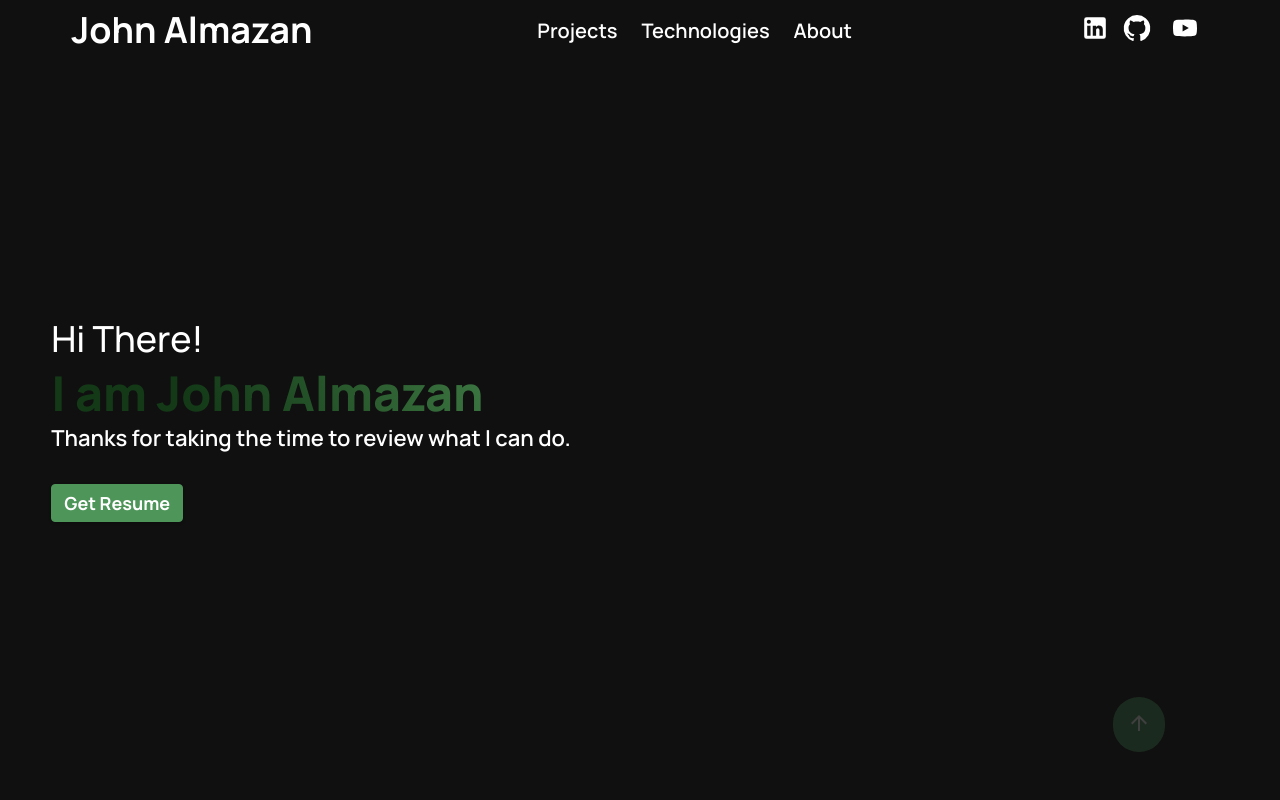
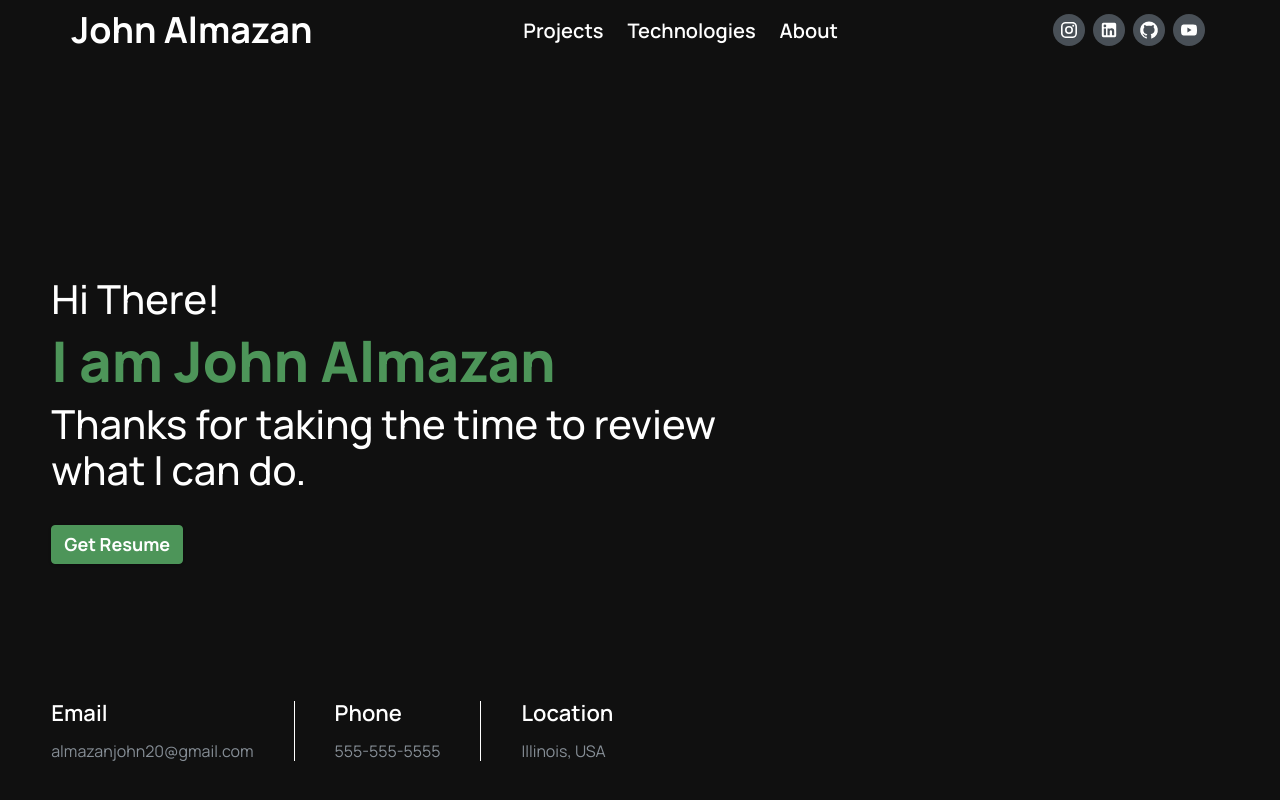
Before and after one commit to almazankaze/almazankaze.github.io, a React (Create React App) app: page / in a window 1280 px wide. Shown: the top 800 px of the page. Built offline with nearby package versions, Linux system fonts and the light colour scheme.

Commit message:
added scrollbutton and new social icons

```diff
--- a/src/components/navbar/Navbar.js
+++ b/src/components/navbar/Navbar.js
@@ -1,11 +1,11 @@
 import React from "react";
 import MenuIcon from "@mui/icons-material/Menu";
 import CloseIcon from "@mui/icons-material/Close";
-import SocialLinks from "./SocialLinks";
 
 import { useGlobalContext } from "../../context";
 
 import "./navbar.css";
+import SocialIcons from "../social-icons/SocialIcons";
 
 const Navbar = () => {
   const { setShowMenu, showMenu } = useGlobalContext();
@@ -38,12 +38,12 @@ const Navbar = () => {
             </li>
           </ul>
           <div className="mobile-social-links">
-            <SocialLinks />
+            <SocialIcons />
           </div>
         </div>
 
         <div className="right-nav">
-          <SocialLinks />
+          <SocialIcons />
         </div>
 
         <div className="menu-btn">
--- a/src/components/navbar/SocialLinks.js
+++ /dev/null
@@ -1,41 +0,0 @@
-import LinkedInIcon from "@mui/icons-material/LinkedIn";
-import GitHubIcon from "@mui/icons-material/GitHub";
-import YouTubeIcon from "@mui/icons-material/YouTube";
-
-function SocialLinks() {
-  return (
-    <ul>
-      <li>
-        <a
-          href="https://linkedin.com/in/john-almazan/"
-          target="_blank"
-          rel="noopener noreferrer"
-        >
-          <LinkedInIcon titleAccess="linkedin" className="social-icon" />
-        </a>
-      </li>
-      <li>
-        <a
-          href="https://github.com/almazankaze"
-          target="_blank"
-          rel="noopener noreferrer"
-          className="social-icon"
-        >
-          <GitHubIcon titleAccess="github" className="social-icon" />
-        </a>
-      </li>
-      <li>
-        <a
-          href="https://github.com/almazankaze"
-          target="_blank"
-          rel="noopener noreferrer"
-          className="social-icon"
-        >
-          <YouTubeIcon titleAccess="youtube" className="social-icon" />
-        </a>
-      </li>
-    </ul>
-  );
-}
-
-export default SocialLinks;
--- a/src/components/navbar/navbar.css
+++ b/src/components/navbar/navbar.css
@@ -47,13 +47,6 @@
   color: var(--gray-400);
 }
 
-.social-icon {
-  color: var(--white);
-  margin: 0 0.375rem;
-  transform: scale(1.2);
-  cursor: pointer;
-}
-
 .mobile-social-links {
   display: none;
 }
@@ -66,13 +59,9 @@
   .nav-link a {
     font-size: 1.125rem;
   }
-
-  .social-icon {
-    transform: scale(1.1);
-  }
 }
 
-@media (max-width: 900px) {
+@media (max-width: 962px) {
   .menu-btn {
     display: block;
     cursor: pointer;
@@ -109,6 +98,10 @@
     flex-direction: column;
   }
 
+  .right-nav {
+    display: none;
+  }
+
   .nav-link {
     padding: 1rem;
     border-bottom: #ccc solid 1px;
@@ -120,10 +113,6 @@
 
   .middle-nav.show {
     transform: translateX(-20px);
-  }
-
-  .right-nav {
-    display: none;
   }
 
   .mobile-social-links {
--- a/src/components/scrollUp/ScrollUp.js
+++ b/src/components/scrollUp/ScrollUp.js
@@ -1,11 +1,33 @@
+import { useState, useEffect } from "react";
 import ArrowUpwardIcon from "@mui/icons-material/ArrowUpward";
 import "./scrollUp.css";
 
 const ScrollUp = () => {
+  const [visible, setVisible] = useState(false);
+
+  useEffect(() => {
+    const handleScrollButtunVisibility = () => {
+      window.pageYOffset > 300 ? setVisible(true) : setVisible(false);
+    };
+
+    window.addEventListener("scroll", handleScrollButtunVisibility);
+
+    return () => {
+      window.removeEventListener("scroll", handleScrollButtunVisibility);
+    };
+  }, []);
+
+  const scrollToTop = () => {
+    window.scrollTo({ top: 0, behavior: "smooth" });
+  };
+
   return (
-    <div className="scroll-up">
+    <div
+      className={visible ? "scroll-up show" : "scroll-up hide"}
+      onClick={scrollToTop}
+    >
       <div className="arrow">
-        <ArrowUpwardIcon />
+        <ArrowUpwardIcon sx={{ width: "28px" }} />
       </div>
     </div>
   );
--- a/src/components/scrollUp/scrollUp.css
+++ b/src/components/scrollUp/scrollUp.css
@@ -19,3 +19,17 @@
   transform: translateY(-8px);
   opacity: 1;
 }
+
+.scroll-up.hide {
+  display: none;
+}
+
+.scroll-up.show {
+  display: block;
+}
+
+@media (max-width: 1368px) {
+  .scroll-up.show {
+    display: none;
+  }
+}
--- /dev/null
+++ b/src/components/social-icons/SocialIcons.js
@@ -0,0 +1,42 @@
+import LinkedInIcon from "@mui/icons-material/LinkedIn";
+import GitHubIcon from "@mui/icons-material/GitHub";
+import YouTubeIcon from "@mui/icons-material/YouTube";
+import InstagramIcon from "@mui/icons-material/Instagram";
+
+import "./social-icons.css";
+
+function SocialIcons() {
+  return (
+    <div className="social-icons">
+      <div className="social-icon icon-inst">
+        <InstagramIcon titleAccess="instagram" />
+      </div>
+
+      <a
+        href="https://linkedin.com/in/john-almazan/"
+        target="_blank"
+        rel="noopener noreferrer"
+      >
+        <div className="social-icon icon-linked">
+          <LinkedInIcon titleAccess="linkedin" />
+        </div>
+      </a>
+
+      <a
+        href="https://github.com/almazankaze"
+        target="_blank"
+        rel="noopener noreferrer"
+      >
+        <div className="social-icon icon-git">
+          <GitHubIcon titleAccess="github" />
+        </div>
+      </a>
+
+      <div className="social-icon icon-you">
+        <YouTubeIcon titleAccess="youtube" />
+      </div>
+    </div>
+  );
+}
+
+export default SocialIcons;
--- /dev/null
+++ b/src/components/social-icons/social-icons.css
@@ -0,0 +1,66 @@
+.social-icons {
+  display: flex;
+}
+
+.social-icon {
+  transform: scale(0.8);
+  width: 40px;
+  height: 40px;
+  border-radius: 50%;
+  display: flex;
+  align-items: center;
+  justify-content: center;
+  background-color: var(--gray-700);
+  color: var(--white);
+  cursor: pointer;
+  transition: all 0.3s ease-in-out;
+}
+
+.icon-inst {
+  position: relative;
+  background: var(--gray-700);
+  z-index: 1;
+}
+
+.icon-inst::before {
+  position: absolute;
+  content: "";
+  top: 0;
+  right: 0;
+  bottom: 0;
+  left: 0;
+  border-radius: 50%;
+  background: linear-gradient(
+    45deg,
+    #f09433 0%,
+    #e6683c 25%,
+    #dc2743 50%,
+    #cc2366 75%,
+    #bc1888 100%
+  );
+  z-index: -1;
+  transition: opacity 0.3s ease-in-out;
+  opacity: 0;
+}
+
+.icon-inst:hover::before {
+  opacity: 1;
+}
+
+.icon-linked:hover {
+  background-color: #0077b5;
+}
+
+.icon-git:hover {
+  background-color: #333;
+}
+
+.icon-you:hover {
+  background-color: #ff0000;
+}
+
+@media (max-width: 900px) {
+  .social-side {
+    display: none;
+  }
+}
--- a/src/containers/header/Header.js
+++ b/src/containers/header/Header.js
@@ -7,8 +7,8 @@ const Header = () => {
     <section className="header-section" id="header">
       <div className="header-content">
         <h2>Hi There!</h2>
-        <h1 className="gradient-text">I am John Almazan</h1>
-        <h5>Thanks for taking the time to review what I can do.</h5>
+        <h1>I am John Almazan</h1>
+        <h2>Thanks for taking the time to review what I can do.</h2>
         <a
           className="btn"
           href={Resume}
@@ -17,6 +17,23 @@ const Header = () => {
         >
           Get Resume
         </a>
+
+        <div className="contact-info">
+          <ul>
+            <li>
+              <h5>Email</h5>
+              <span>almazanjohn20@gmail.com</span>
+            </li>
+            <li>
+              <h5>Phone</h5>
+              <span>555-555-5555</span>
+            </li>
+            <li>
+              <h5>Location</h5>
+              <span>Illinois, USA</span>
+            </li>
+          </ul>
+        </div>
       </div>
       <div className="header-img"></div>
     </section>
--- a/src/containers/header/header.css
+++ b/src/containers/header/header.css
@@ -4,7 +4,7 @@
   width: 100%;
   position: relative;
   display: grid;
-  grid-template-columns: 1fr 1fr;
+  grid-template-columns: 1.5fr 1fr;
   align-items: center;
   gap: 2rem;
 }
@@ -14,8 +14,9 @@
 
 .header-content h1 {
   font-weight: 800;
-  font-size: 3rem;
+  font-size: 3.5rem;
   margin: 0.125em 0;
+  color: var(--color-main);
 }
 
 .header-content p {
@@ -32,6 +33,40 @@
 .header-content .btn:hover {
   background: transparent;
   border: 1px solid var(--white);
+}
+
+.contact-info {
+  position: absolute;
+  bottom: 1rem;
+}
+
+.contact-info ul {
+  display: inline-block;
+  position: relative;
+  width: 100%;
+  list-style: none;
+}
+
+.contact-info ul li:first-child {
+  padding-left: 0;
+  border-left-width: 0;
+}
+
+.contact-info ul li {
+  width: auto;
+  float: left;
+  border-left-style: solid;
+  border-left-width: 1px;
+  border-color: var(--white);
+  padding: 0 2.5rem;
+}
+
+.contact-info ul li h5 {
+  margin-bottom: 1rem;
+}
+
+.contact-info ul li span {
+  color: var(--gray-600);
 }
 
 .header-image {
--- a/src/index.css
+++ b/src/index.css
@@ -36,7 +36,7 @@ body {
 }
 
 h2 {
-  font-size: 2.25rem;
+  font-size: 2.5rem;
   font-weight: 500;
 }
 
```
